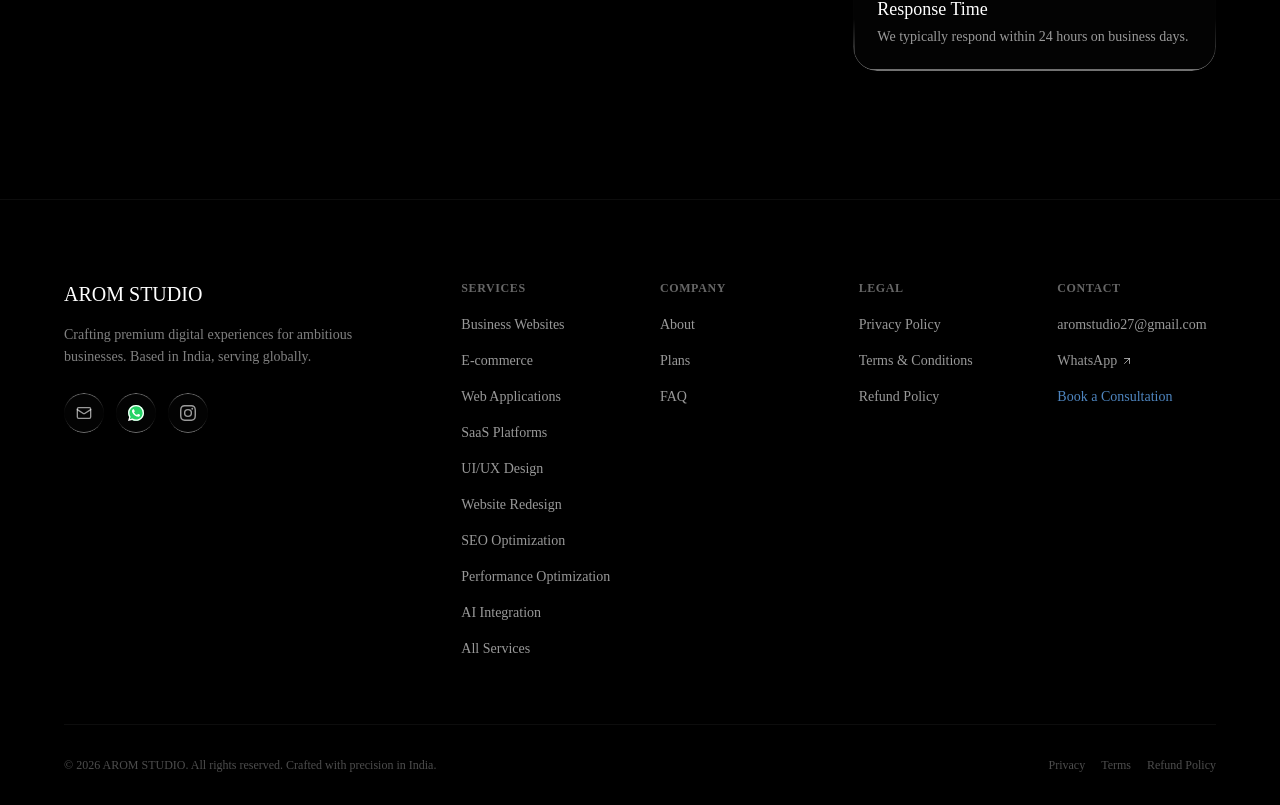
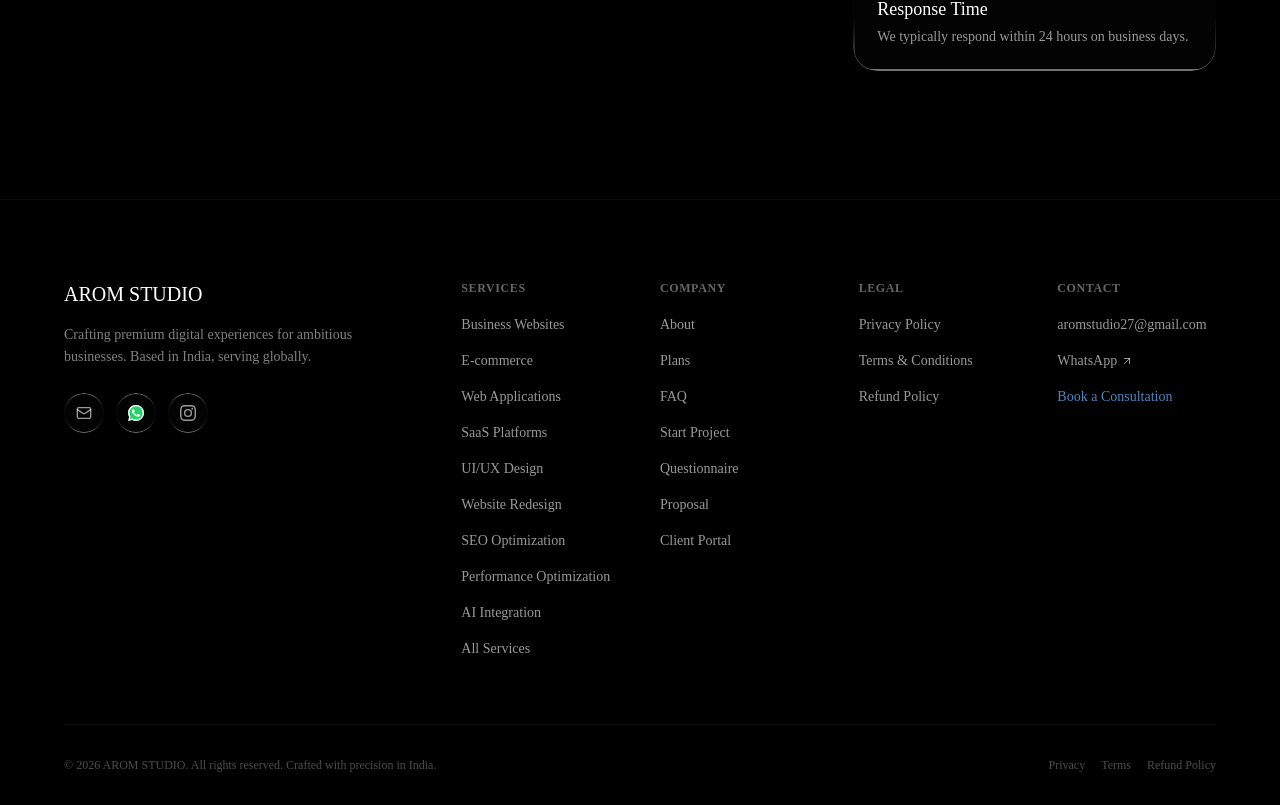
Before and after one commit to arnav27-22/arom-studio, a React (Vite) app: page /contact in a window 1280 px wide. Shown: the part 1108-1913 px from the top of the page. Built offline with nearby package versions, Linux system fonts and the light colour scheme; no server answers; a web font is replaced by a local one.

Commit message:
Add Start Project, Questionnaire, Proposal to navbar and footer

```diff
--- a/src/components/layout/Footer.tsx
+++ b/src/components/layout/Footer.tsx
@@ -20,6 +20,10 @@ const footerLinks = {
     { label: 'About', href: '/about' },
     { label: 'Plans', href: '/pricing' },
     { label: 'FAQ', href: '/faq' },
+    { label: 'Start Project', href: '/inquiry' },
+    { label: 'Questionnaire', href: '/questionnaire' },
+    { label: 'Proposal', href: '/proposal' },
+    { label: 'Client Portal', href: '/portal/dashboard' },
   ],
   Legal: [
     { label: 'Privacy Policy', href: '/privacy' },
--- a/src/constants/navigation.ts
+++ b/src/constants/navigation.ts
@@ -3,6 +3,7 @@ export const NAV_LINKS = [
   { label: 'Services', href: '/services' },
   { label: 'Plans', href: '/pricing' },
   { label: 'About', href: '/about' },
+  { label: 'Start Project', href: '/inquiry' },
   { label: 'Contact', href: '/contact' },
 ] as const
 
```
